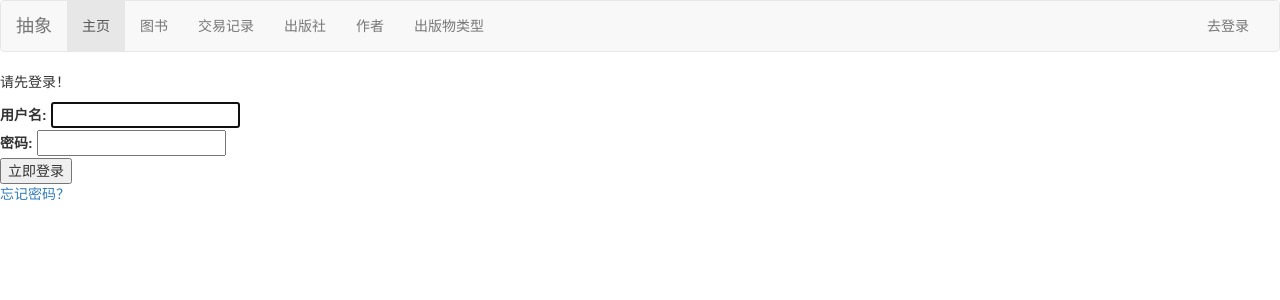
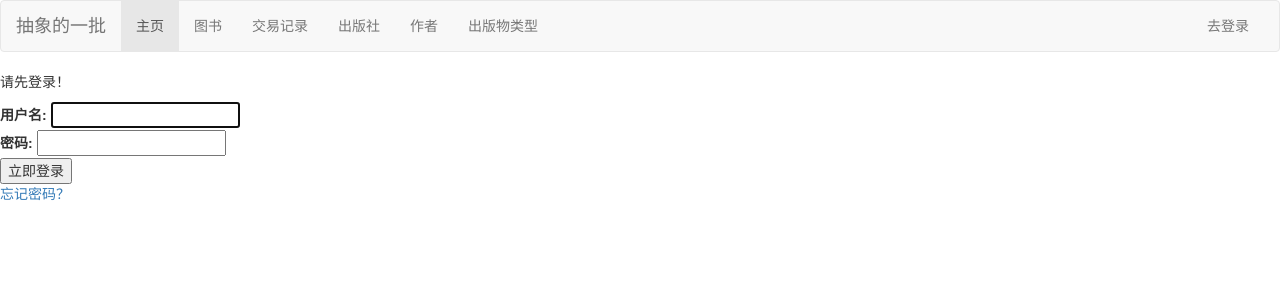
Before and after one commit to jqdai/bookstore_management_system, a Django app: page /accounts/login/?next=/bookstore/books/1/add/ in a window 1280 px wide. Shown: the top 300 px of the page. Run offline with Django 3.2, Linux system fonts and the light colour scheme.

Commit message:
Update base.html

```diff
--- a/bookstore/templates/base.html
+++ b/bookstore/templates/base.html
@@ -15,7 +15,7 @@
   <div class="container-fluid">
     <!-- Brand and toggle get grouped for better mobile display -->
     <div class="navbar-header">
-      <a class="navbar-brand">抽象</a>
+      <a class="navbar-brand">抽象的一批</a>
     </div>
 
     <!-- Collect the nav links, forms, and other content for toggling -->
```
